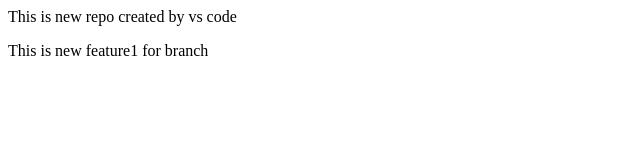
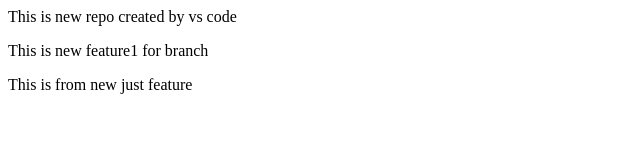
Before and after one commit to Dharamveer-A/Demo, a plain HTML site: page index.html in a window 1280 px wide. Shown: the whole page, without its empty margins (0-640 px from the left). Drawn offline with Linux system fonts and the light colour scheme.

Commit message:
just feature

```diff
--- a/index.html
+++ b/index.html
@@ -1,2 +1,3 @@
 <p>This is new repo created by vs code</p>
 <p>This is new feature1 for branch</p>
+<p>This is from new just feature</p>
```
